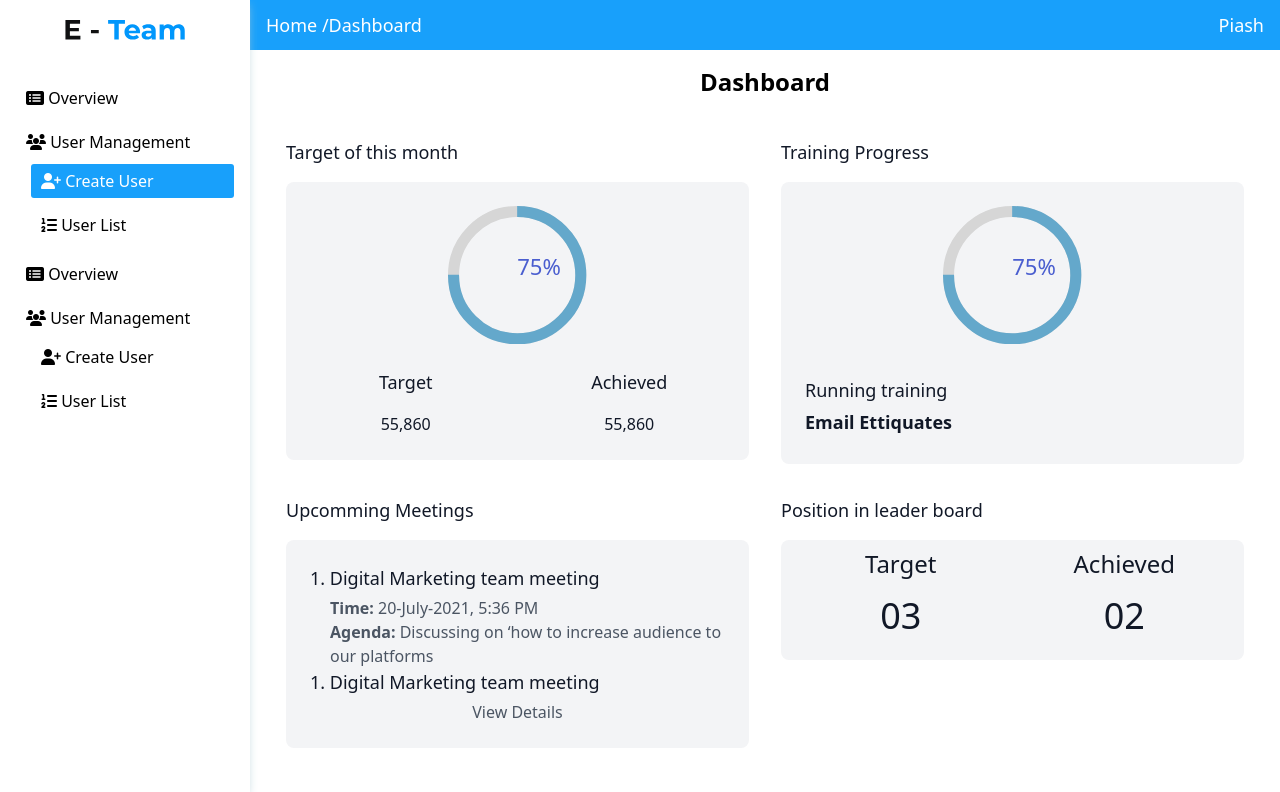
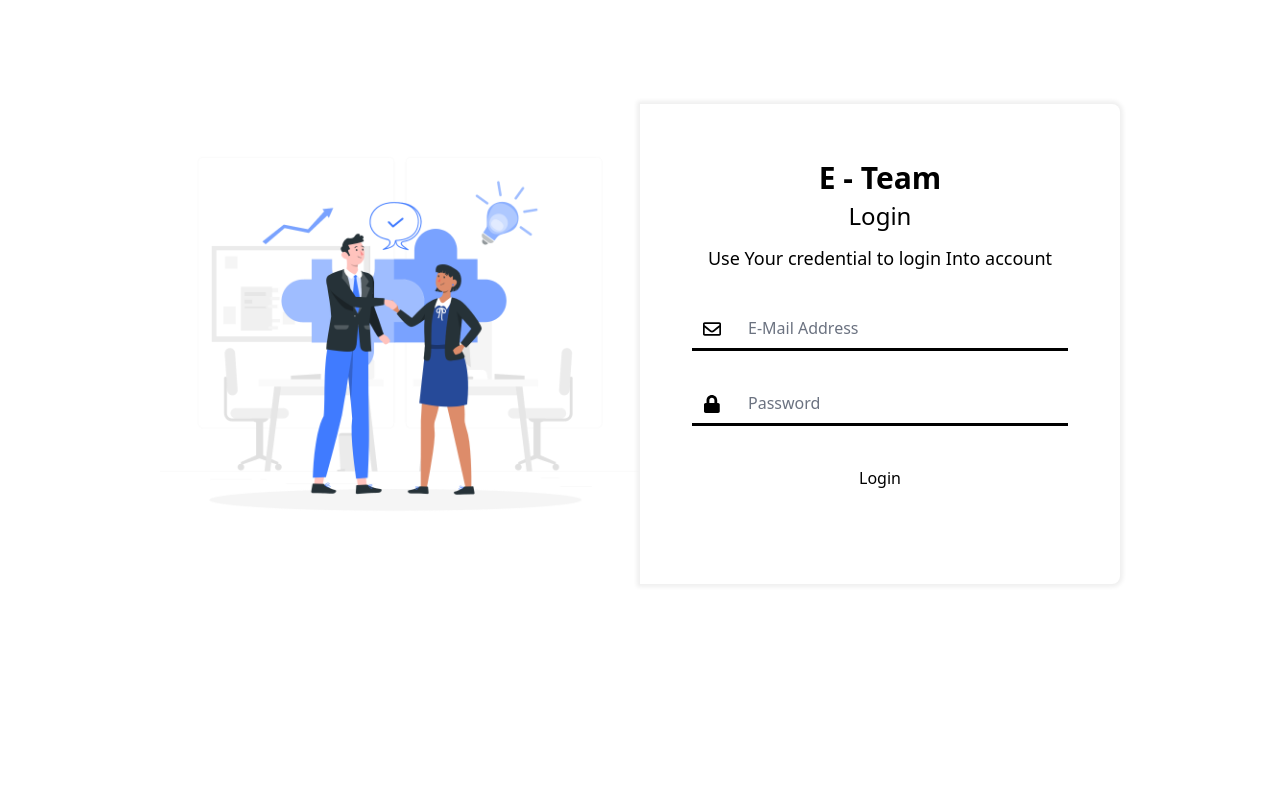
Before and after one commit to web-shoharab-pk/E-Team, a React (Create React App) app: page / in a window 1280 px wide. Shown: the top 792 px of the page. Built offline with nearby package versions, Linux system fonts and the light colour scheme.

Commit message:
login functionality added

```diff
--- a/package.json
+++ b/package.json
@@ -18,6 +18,7 @@
     "@types/react-router": "^5.1.16",
     "@types/react-router-dom": "^5.1.8",
     "@types/styled-components": "^5.1.11",
+    "firebase": "^8.8.0",
     "react": "^17.0.2",
     "react-circular-progressbar": "^2.0.4",
     "react-dom": "^17.0.2",
--- a/src/App.tsx
+++ b/src/App.tsx
@@ -1,4 +1,4 @@
-import React from "react";
+import React, { useContext, useState } from "react";
 import "./App.css";
 import { BrowserRouter as Router, Switch, Route } from "react-router-dom";
 import Home from "./components/Home/Home";
@@ -10,21 +10,22 @@ import QuizArea from "./components/QuizArea/QuizArea";
 import SetMeeting from "./components/SetMeeting/SetMeeting";
 import InputApplication from "./components/InputApplication/InputApplication";
 import CourseVideo from "./components/CourseVideo/CourseVideo";
-import CreateUser from "./components/CreateUser/CreateUser";
-import AllCourses from "./components/AllCourses/AllCourses";
 import AssignmentArea from "./components/AssignmentArea/AssignmentArea";
 import FeedBacks from "./components/FeedBacks/FeedBacks";
 import LeaderBoard from "./components/LeaderBoard/LeaderBoard";
 import AssignCourse from "./components/AssignCourse/AssignCourse";
 import MeetingList from "./components/MeetingList/MeetingList";
 import ApplicationList from "./components/ApplicationList/ApplicationList";
+import CreateNewUser from "./components/CreateNewUser/CreateNewUser";
+import AllCourse from "./components/AllCourse/AllCourse";
+import PrivateRoute from "./components/PrivateRoute/PrivateRoute";
+
+
+
 const App = () => {
   return (
       <Router>
         <Switch>
-        <Route path="/login">
-          <Login />
-        </Route>
           <Route path="/shareIdea">
             <Dashboard>
               <ShareIdea />
@@ -37,7 +38,7 @@ const App = () => {
           </Route>
           <Route path="/all-courses">
             <Dashboard>
-            <AllCourses />
+              <AllCourse />
             </Dashboard>
           </Route>
           <Route path="/assign-course">
@@ -50,7 +51,7 @@ const App = () => {
           </Route>
           <Route path="/create-user">
             <Dashboard>
-            <CreateUser />
+              <CreateNewUser />
             </Dashboard>
           </Route>
           <Route path="/leaderBoard">
@@ -86,10 +87,16 @@ const App = () => {
           <Route path="/feedbacks">
             <FeedBacks />
           </Route>
-        <Route exact path="/">
+          <Route exact path="/login">
+            <Login />
+          </Route>
+          <Route path="/home">
             <Dashboard>
               <Home />
             </Dashboard>
+          </Route>
+          <Route exact path="/">
+            <Login />
           </Route>
         </Switch>
       </Router>
--- a/src/components/AllCourses/AllCourses.jsx
+++ b/src/components/AllCourse/AllCourse.tsx
@@ -1,9 +1,9 @@
 import React from 'react';
-import './AllCourses.css';
+import './AllCourse.css';
 import thumbnail from '../../images/course-thumbnail.png';
 import Course from '../Course/Course';
 
-const AllCourses = () => {
+const AllCourse = () => {
     return (
         <section className="all-courses">
             <div className="w-full">
@@ -19,4 +19,4 @@ const AllCourses = () => {
     );
 };
 
-export default AllCourses;
+export default AllCourse;
--- a/src/components/Course/Course.jsx
+++ b/src/components/Course/Course.tsx
@@ -1,7 +1,11 @@
 import React from 'react';
 import { Link } from "react-router-dom";
 
-const Course = ({thumbnail}) => {
+interface CourseProps{
+    thumbnail:string
+}
+
+const Course = ({thumbnail}:CourseProps) => {
     return (
         <div className="w-full md:w-1/2  lg:w-1/2">
             <div className="m-2 p-2 rounded-md bg-white border shadow-md  lg:flex">
--- a/src/components/CreateUser/CreateUser.jsx
+++ b/src/components/CreateNewUser/CreateNewUser.tsx
@@ -1,9 +1,9 @@
 import React from 'react';
 
-const CreateUser = () => {
+const CreateNewUser = () => {
     return (
         <div className="flex mb-8 justify-center">
-            <div className="w-3/4">
+            <div className="w-3/4 md:w-4/6 lg:w-2/4 xl:w-2/5">
                 <div className="p-4 rounded-md shadow-lg border">
                     <h2 className="text-2xl font-bold text-center mb-6 mt-2">Create A New User</h2>
                     <div className="flex items-center mx-3 border h-10 rounded-full bg-gray-200 mb-4">
@@ -31,4 +31,4 @@ const CreateUser = () => {
     );
 };
 
-export default CreateUser;
+export default CreateNewUser;
--- a/src/components/Login/Login.tsx
+++ b/src/components/Login/Login.tsx
@@ -1,12 +1,61 @@
-import React from 'react';
+import React, { useState, useContext } from 'react';
 import './Login.css';
-// import {Link} from 'react-router-dom';
+import {Link} from 'react-router-dom';
 import { faLock } from '@fortawesome/free-solid-svg-icons';
 import { FontAwesomeIcon } from '@fortawesome/react-fontawesome';
 import { faEnvelope } from '@fortawesome/free-regular-svg-icons';
 import loginBG from '../../images/Partnership-rafiki.png';
+import signin from './loginmanager';
+import { useHistory, useLocation } from 'react-router';
+
+interface UserDataType{
+    [key: string]: any
+}
+
 
 const Login = () => {
+    const [email, setEmail] = useState('');
+    const [password, setPassword] = useState('');
+    const history = useHistory();
+    const location = useLocation();
+    let { from }:any = location.state || { from: { pathname: "/" } };
+
+
+    const handleOnChange = (event: any) => {
+        const target = event.target;
+        const emailRegEx = /^[a-zA-Z0-9._]{3,}[@]{1}[a-zA-Z]{3,}[.]{1}[a-zA-Z.]{2,6}$/;
+
+        // For email state update
+        if (target.name === "email" &&
+            target.value !== '' &&
+            emailRegEx.test(target.value)) {
+            setEmail(target.value)
+        }
+
+        // For password state update
+        if (target.name === "password" &&
+            target.value !== '' &&
+            target.value.length >= 8) {
+            setPassword(target.value)
+        }
+    }
+
+    const handleSignin = () => {
+        if (email && password) {
+            signin(email, password)
+                .then((data: UserDataType) => {
+                    if(!data.message){
+                        console.log(data);
+
+                    }else{
+                        alert(data.message)
+                    }
+                })
+        } else {
+            alert("Login failed")
+        }
+    }
+
     return (
         <div>
             <div className="loginArea container mx-auto">
@@ -26,10 +75,16 @@ const Login = () => {
                             <form className="px-8 pt-9 bg-white rounded">
                                 <div className="relative mb-8">
                                     <div className="inline-flex items-center justify-center absolute left-0 top-0 h-full w-10 text-gray-400">
-                                            <span><FontAwesomeIcon icon={faEnvelope} /></span>
+                                        <span><FontAwesomeIcon icon={faEnvelope} /></span>
                                     </div>
 
-                                    <input id="email" type="email" name="email" className="text-sm sm:text-base placeholder-gray-500 pl-14 pr-4 w-full py-2 focus:outline-none focus:border-blue-400" placeholder="E-Mail Address" />
+                                    <input
+                                        id="email"
+                                        type="email"
+                                        name="email"
+                                        onKeyUp={handleOnChange}
+                                        className="text-sm sm:text-base placeholder-gray-500 pl-14 pr-4 w-full py-2 focus:outline-none focus:border-blue-400"
+                                        placeholder="E-Mail Address" />
                                 </div>
 
                                 <div className="relative mb-4">
@@ -37,13 +92,22 @@ const Login = () => {
                                         <span><FontAwesomeIcon icon={faLock} /></span>
                                     </div>
 
-                                    <input id="password" type="password" name="password" className="text-sm sm:text-base placeholder-gray-500 pl-14 pr-4 w-full py-2 focus:outline-none focus:border-blue-400" placeholder="Password" />
+                                    <input
+                                        id="password"
+                                        type="password"
+                                        name="password"
+                                        onKeyUp={handleOnChange}
+                                        className="text-sm sm:text-base placeholder-gray-500 pl-14 pr-4 w-full py-2 focus:outline-none focus:border-blue-400"
+                                        placeholder="Password" />
                                 </div>
 
                                 <div className="mt-10 text-center">
-                                    <button className="w-36 rounded px-4 py-2 font-bold text-white hover:text-white bg-blue-500 hover:bg-blue-500 focus:outline-none focus:shadow-outline" type="button" >
+                                    {/* <button
+                                        className="w-36 rounded px-4 py-2 font-bold text-white hover:text-white bg-blue-500 hover:bg-blue-500 focus:outline-none focus:shadow-outline" type="button"
+                                        onClick={handleSignin} >
                                         LogIn
-                                    </button>
+                                    </button> */}
+                                    <Link to="/home">Login</Link>
                                 </div>
                             </form>
                         </div>
--- /dev/null
+++ b/src/components/Login/config.firebase.ts
@@ -0,0 +1,8 @@
+export const firebaseConfig = {
+    apiKey: "AIzaSyBWTAAeLw4iM9AOLKxwf9Ttf_kRgvjJ-zo",
+    authDomain: "eteammanage.firebaseapp.com",
+    projectId: "eteammanage",
+    storageBucket: "eteammanage.appspot.com",
+    messagingSenderId: "648245613864",
+    appId: "1:648245613864:web:1cf698a7645701e8f3ac1d"
+}
--- /dev/null
+++ b/src/components/Login/loginmanager.ts
@@ -0,0 +1,37 @@
+import firebase from "firebase/app";
+import "firebase/auth";
+import "firebase/firestore";
+// Firebase Configaration
+import { firebaseConfig } from "./config.firebase";
+
+// initializing if firebase app not initialized yat.
+if(!firebase.apps.length){
+    firebase.initializeApp(firebaseConfig)
+}
+
+const signin = (email:string,password:string):any=>{
+    return firebase.auth().signInWithEmailAndPassword(email, password)
+    .then((userCredential) => {
+      // Signed in
+      var user = userCredential.user;
+
+      const newObj = {
+        isSignIn: true,
+        name: user?.displayName,
+        email: user?.email,
+        photo: user?.photoURL,
+        uid: user?.uid,
+        errMessage: ''
+      }
+
+      return newObj;
+    })
+    .catch((error) => {
+      var errorCode = error.code;
+      var errorMessage = error.message;
+
+      return {message:error.message};
+    });
+}
+
+export default signin;
--- /dev/null
+++ b/src/components/PrivateRoute/PrivateRoute.tsx
@@ -0,0 +1,31 @@
+
+import React, { useContext } from 'react';
+import { Redirect, Route } from 'react-router-dom';
+import { UserContext } from '../../UserContext';
+
+interface UserDataType{
+    [key: string]: any
+}
+
+const PrivateRoute = ({children,...rest}:UserDataType) => {
+    var {userDetails}:UserDataType = useContext(UserContext);
+    return (
+        <Route
+      {...rest}
+      render={({ location }) =>
+      userDetails.isSignIn ? (
+          children
+        ) : (
+          <Redirect
+            to={{
+              pathname: "/login",
+              state: { from: location }
+            }}
+          />
+        )
+      }
+    />
+    );
+};
+
+export default PrivateRoute;
```
Also changed, not shown: src/components/AllCourse/AllCourse.css (added), src/components/AssignCourse/AssignCourse.tsx (renamed from src/components/AssignCourse/AssignCourse.jsx), 2 other files (tests, documents, lock files or other folders). Lines whose indentation alone changed are shown as unchanged.
